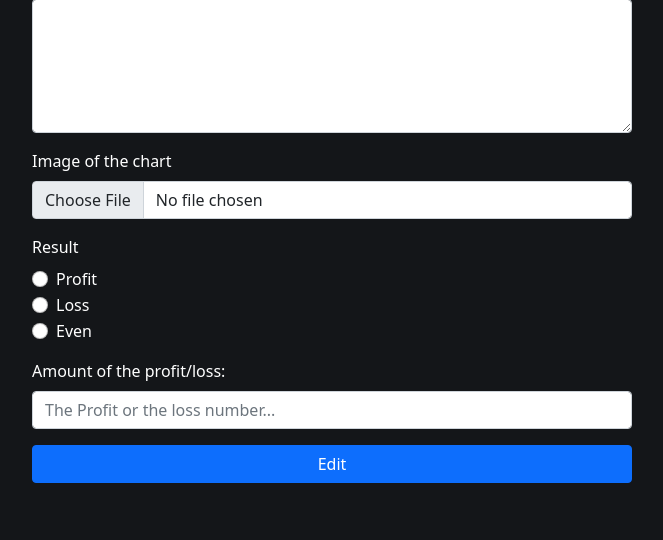
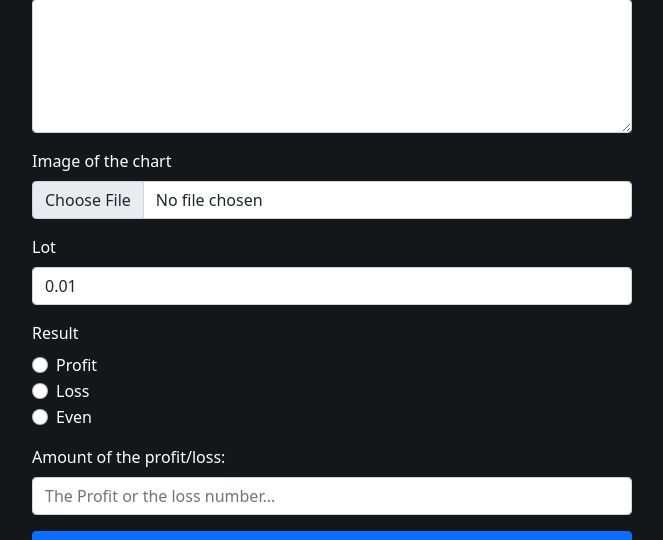
Before and after one commit to waleedsmadi/trading_log, a Django app: template deals/templates/deals/edit_deal.html in a window 1280 px wide. Shown: the part 633-1173 px from the top of the page, without its empty margins (308-971 px from the left). Before the commit the page ends 1116 px from the top, so only its background shows below. Run offline with Django 5.2, Linux system fonts and the light colour scheme; the template is opened without the code that fills it: values that come from a table or form of the project are taken from there, others are empty; some libraries are stand-ins or nearby versions.

Commit message:
Refactor(deals): Adding  field with 0.01 value by default

```diff
--- a/deals/forms.py
+++ b/deals/forms.py
@@ -6,7 +6,7 @@ from django.core.exceptions import ValidationError
 class CreateDealForm(forms.ModelForm):
     class Meta:
         model = Deal
-        fields = ['pair', 'deal_type', 'from_price', 'to_price', 'is_followed_rules', 'description', 'img', 'result', 'amount']
+        fields = ['pair', 'deal_type', 'from_price', 'to_price', 'is_followed_rules', 'description', 'img', 'lot', 'result', 'amount']
         widgets = {
             "pair": forms.Select(attrs={
                 'class': 'form-select',
@@ -39,6 +39,11 @@ class CreateDealForm(forms.ModelForm):
 
             'img': forms.FileInput(attrs={
                 'class': 'form-control',
+            }),
+
+            'lot': forms.NumberInput(attrs={
+                'class': 'form-control',
+                'placeholder': 'The lot',
             }),
 
             'result': forms.RadioSelect(attrs={
@@ -85,6 +90,19 @@ class CreateDealForm(forms.ModelForm):
         if amount < 0:
             raise ValidationError('The `amount` field should be more or equal to zero!')
         return amount
+
+    def clean_lot(self):
+        lot = self.cleaned_data.get('lot')
+
+        if lot is None:
+            raise ValidationError('The `lot` field should not be empty!')
+
+        if lot <= 0:
+            raise ValidationError('The `lot` field should be more than zero!')
+
+        if lot > 100:
+            raise ValidationError('The `lot` field should be less or equal to 100!')
+        return lot
 
 
     def clean(self):
--- a/deals/models.py
+++ b/deals/models.py
@@ -52,6 +52,7 @@ class Deal(models.Model):
     img = models.ImageField(verbose_name='Chart Image', upload_to='chart/images/%Y%m%d', null=True, blank=True)
     result = models.CharField(max_length=6, verbose_name='Result', choices=Result.choices)
     amount = models.DecimalField(verbose_name='Amount', max_digits=10, decimal_places=2)
+    lot = models.DecimalField(verbose_name="Lot", max_digits=5, decimal_places=2, default=0.01)
     created_at = models.DateTimeField(verbose_name='Created At', auto_now_add=True)
     updated_at = models.DateTimeField(verbose_name='Updated At', auto_now=True)
 
@@ -70,6 +71,7 @@ class Deal(models.Model):
             models.CheckConstraint(name='chk_deal_from_price', condition=Q(from_price__gt=0)),
             models.CheckConstraint(name='chk_deal_to_price', condition=Q(to_price__gt=0)),
             models.CheckConstraint(name='chk_deal_amount', condition=Q(amount__gte=0)),
+            models.CheckConstraint(name='chk_deal_lot', condition=(Q(lot__gt=0.00)&Q(lot__lte=100.00))),
         ]
 
     def __str__(self):
--- a/deals/templates/deals/create_deal.html
+++ b/deals/templates/deals/create_deal.html
@@ -44,6 +44,10 @@
                 <label for="create-deal-img" class="form-label" >Image of the chart</label>
                 {{field}}
 
+            {% elif field.name == "lot" %}
+                <label for="create-deal-lot" class="form-label">Lot</label>
+                {{field}}
+
             {% elif field.name == "result" %}
                 <label class="form-label">Result</label>
                 {% for radio in field %}
--- a/deals/templates/deals/edit_deal.html
+++ b/deals/templates/deals/edit_deal.html
@@ -51,6 +51,10 @@
                 <label for="create-deal-img" class="form-label" >Image of the chart</label>
                 {{field}}
 
+            {% elif field.name == "lot" %}
+                <label for="create-deal-lot" class="form-label">Lot</label>
+                {{field}}
+
             {% elif field.name == "result" %}
                 <label class="form-label">Result</label>
                 {% for radio in field %}
```
Also changed, not shown: deals/migrations/0010_deal_lot_deal_chk_deal_lot_and_more.py (added), deals/migrations/0011_alter_deal_lot.py (added).
